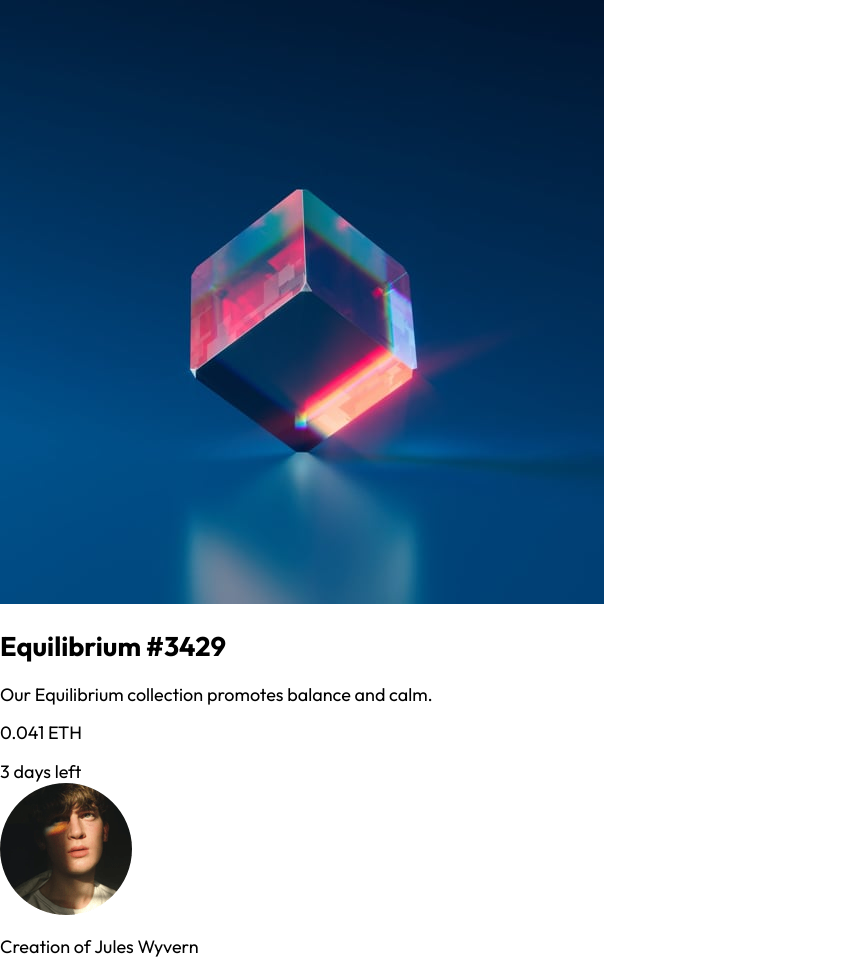
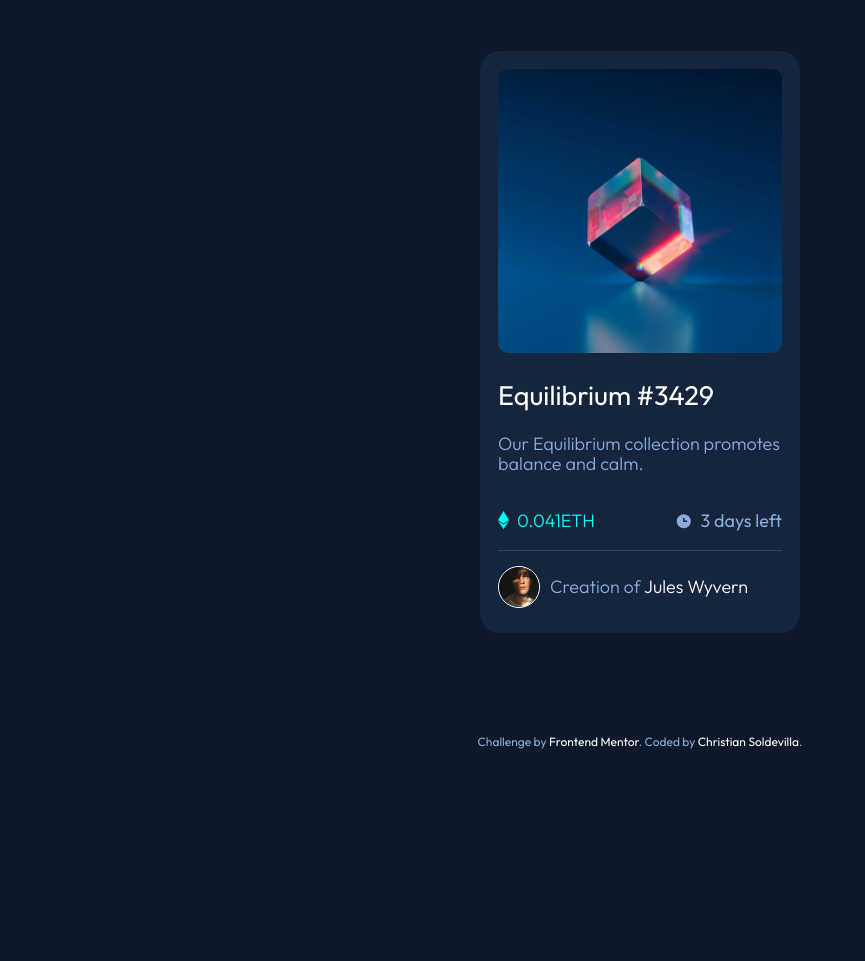
Before and after one commit to soldochris/NFT-preview-card, a plain HTML site: page index.html in a window 1280 px wide. Shown: the top 961 px of the page, without its empty margins (0-865 px from the left). After the commit the page ends 800 px from the top, so only its background shows below. Drawn offline with nearby package versions, Linux system fonts and the light colour scheme.

Commit message:
basic styles

```diff
--- a/index.html
+++ b/index.html
@@ -14,15 +14,21 @@
 <body>
   <main>
     <img src="./images/image-equilibrium.jpg" alt="image equilibrium">
-    <h2>Equilibrium #3429</h2>
+    <h2><a href="">Equilibrium #3429</a></h2>
     <p>Our Equilibrium collection promotes balance and calm.</p>
-    <div>
-      <p>0.041 ETH</p>
-      <span>3 days left</span>
+    <div class="price">
+      <p>
+        <img src="./images/icon-ethereum.svg" alt="icon-ethereum">
+        0.041ETH
+      </p>
+      <span>
+        <img src="./images/icon-clock.svg" alt="icon-clock">
+        3 days left
+      </span>
     </div>
-    <div>
+    <div class="footer-card">
       <img src="./images/image-avatar.png" alt="avatar">
-      <p>Creation of Jules Wyvern</p>
+      <p>Creation of <a href="#">Jules Wyvern</a></p>
     </div>
   </main>
 
--- a/styles.css
+++ b/styles.css
@@ -14,4 +14,108 @@
 body{
   font-family: "Outfit", sans-serif;
   font-size: 18px;
+  background-color: var(--Very-dark-blue-main);
+  height: 100vh;
+  display: flex;
+  flex-direction: column;
+  align-items: center;
+  justify-content: space-around;
+
+
+  & main{
+    width: 320px;
+    background-color: var(--Very-dark-blue-card);
+    border-radius: 20px;
+    padding: 18px;
+
+    & img{
+      width: 100%;
+      border-radius: 10px;
+    }
+
+    & h2{
+      font-weight: 400;
+
+      & a{
+        text-decoration: none;
+        color: var(--White);
+      }
+
+      & a:hover{
+        color: var(--Cyan);
+      }
+    }
+
+    & p{
+      color: var(--Soft-blue);
+      font-weight: 300;
+    }
+
+    & .price{
+      display: flex;
+      align-items: center;
+      justify-content: space-between;
+
+      & p{
+        display: flex;
+        color: var(--Cyan);
+
+        & img{
+          height: 18px;
+          margin-right: 8px;
+        }
+      }
+
+      & span{
+        display: flex;
+        color: var(--Soft-blue);
+        align-items: center;
+
+        & img{
+          height: 18px;
+          width: 18px;
+          margin-right: 8px;
+        }
+      }
+    }
+
+    & .footer-card{
+      display: flex;
+      align-items: center;
+      border-top: solid 1px var(--Very-dark-blue-line);
+      padding-top: 8px;
+
+      & img{
+        width: 42px;
+        margin-right: 10px;
+        border: solid 1px var(--White);
+        border-radius: 50%;
+      }
+
+      & a{
+        color: var(--White);
+        text-decoration: none;
+      }
+
+      & a:hover{
+        color: var(--Cyan);
+      }
+    }
+  }
+
+
+  & footer{
+    text-align: center;
+    font-size: 12px;
+    color: var(--Soft-blue);
+
+    & a{
+      color: var(--White);
+      text-decoration: none;
+    }
+
+    & a:hover{
+      color: var(--Cyan);
+    }
+  }
 }
```
